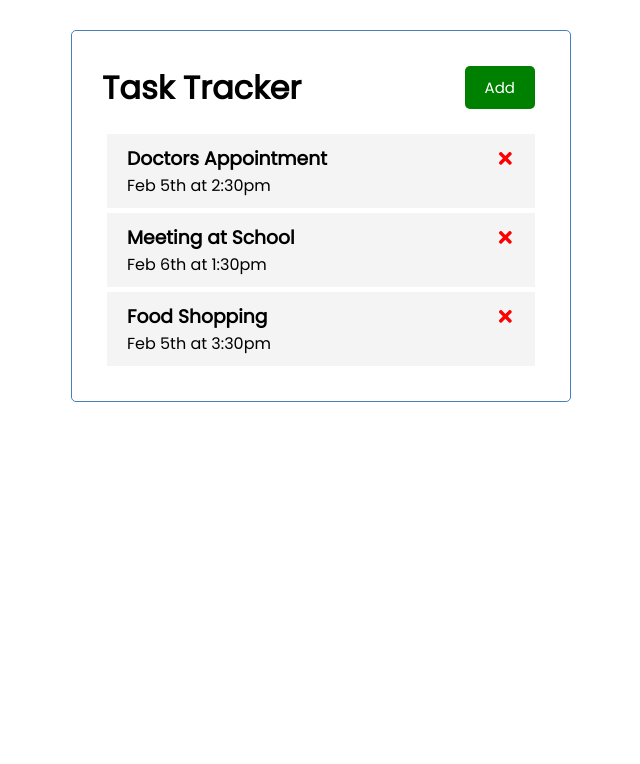
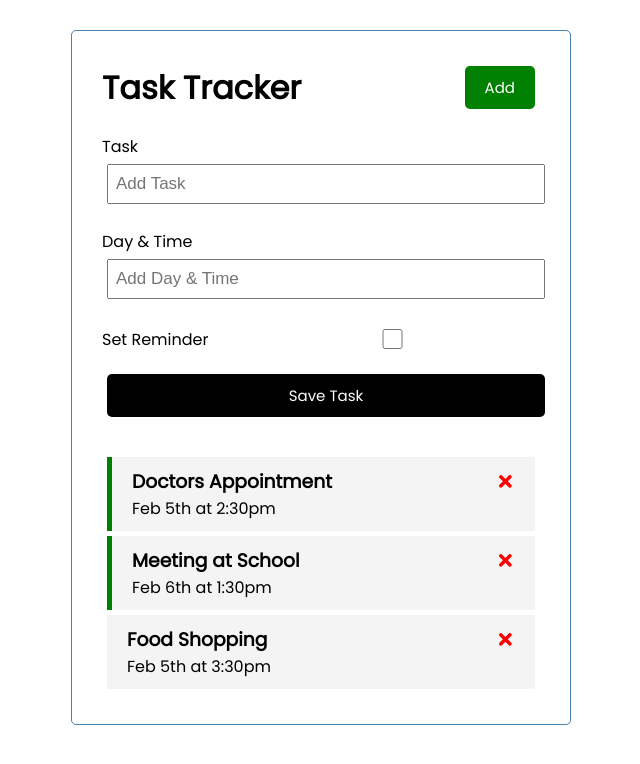
Before and after one commit to LukeLorenger/React-Task-Tracker, a React (Create React App) app: page / in a window 1280 px wide. Shown: the top 764 px of the page, without its empty margins (319-959 px from the left). Built offline with nearby package versions, Linux system fonts and the light colour scheme.

Commit message:
Add Task, Delete Task, Set Reminder all function

```diff
--- a/src/App.js
+++ b/src/App.js
@@ -1,5 +1,6 @@
 import Header from './components/Header'
 import Tasks from './components/Tasks'
+import AddTask from './components/AddTask'
 import {useState} from 'react'
 
 const App = () => {
@@ -24,15 +25,30 @@
     }
 ])
 
+// Add Task
+const addTask = (task) => {
+  // console.log(task)
+  const id = Math.floor(Math.random() * 10000) + 1
+  const newTask = { id, ...task }
+  setTasks([...tasks, newTask])
+}
+
 // Delete Task
 const deleteTask = (id) => {
   setTasks(tasks.filter((task) => task.id !== id))
 }
 
+// Toggle Reminder
+const toggleReminder = (id) => {
+  setTasks(tasks.map((task) => task.id === id
+  ? { ...task, reminder: !task.reminder } : task))
+}
+
   return (
     <div className='container'>
       <Header />
-      <Tasks tasks={tasks} onDelete={deleteTask}/>
+      <AddTask onAdd={addTask}/>
+      {tasks.length > 0 ? <Tasks tasks={tasks} onDelete={deleteTask} onToggle={toggleReminder} /> : 'No Task To Show'}
     </div>
   );
 }
--- /dev/null
+++ b/src/components/AddTask.js
@@ -0,0 +1,43 @@
+import { useState } from 'react'
+
+const AddTask = ({ onAdd }) => {
+    const [text, setText] = useState('')
+    const [day, setDay] = useState('')
+    const [reminder, setReminder] = useState(false)
+
+    const onSubmit = (e) => {
+        e.preventDefault()
+
+        if(!text) {
+            alert('Please add a task')
+            return
+        }
+
+        onAdd({ text, day, reminder })
+
+        setText('')
+        setDay('')
+        setReminder(false)
+    }
+
+    return (
+        <form className='add-form' onSubmit={onSubmit}>
+          <div className='form-control'>
+            <label>Task</label>
+            <input type='text' placeholder='Add Task' value={text} onChange={(e) => setText(e.target.value)}/>
+          </div>
+          <div className='form-control'>
+            <label>Day & Time</label>
+            <input type='text' placeholder='Add Day & Time' value={day} onChange={(e) => setDay(e.target.value)}/>
+          </div>
+          <div className='form-control form-control-check'>
+            <label>Set Reminder</label>
+            <input type='checkbox' checked={reminder} value={reminder} onChange={(e) => setReminder(e.currentTarget.checked)}/>
+          </div>
+
+          <input type='submit' value='Save Task' className='btn btn-block'/>
+        </form>
+    )
+}
+
+export default AddTask
--- a/src/components/Task.js
+++ b/src/components/Task.js
@@ -1,7 +1,7 @@
 import { FaTimes } from 'react-icons/fa'
-const Task = ({ task, onDelete }) => {
+const Task = ({ task, onDelete, onToggle }) => {
     return (
-        <div className='task'>
+        <div className={`task ${task.reminder ? 'reminder' : ''}`} onDoubleClick={() => onToggle(task.id)}>
             <h3>
                 {task.text} <FaTimes style={{ color: 'red', cursor: 'pointer' }} onClick={() => onDelete(task.id)} />
             </h3>
--- a/src/components/Tasks.js
+++ b/src/components/Tasks.js
@@ -1,10 +1,10 @@
 import Task from './Task'
 
-const Tasks = ({ tasks, onDelete }) => {
+const Tasks = ({ tasks, onDelete, onToggle }) => {
     return (
         <>
             {tasks.map((task) => (
-                <Task key={task.id} task={task} onDelete={onDelete} />
+                <Task key={task.id} task={task} onDelete={onDelete} onToggle={onToggle} />
             ))}
         </>
     )
```
